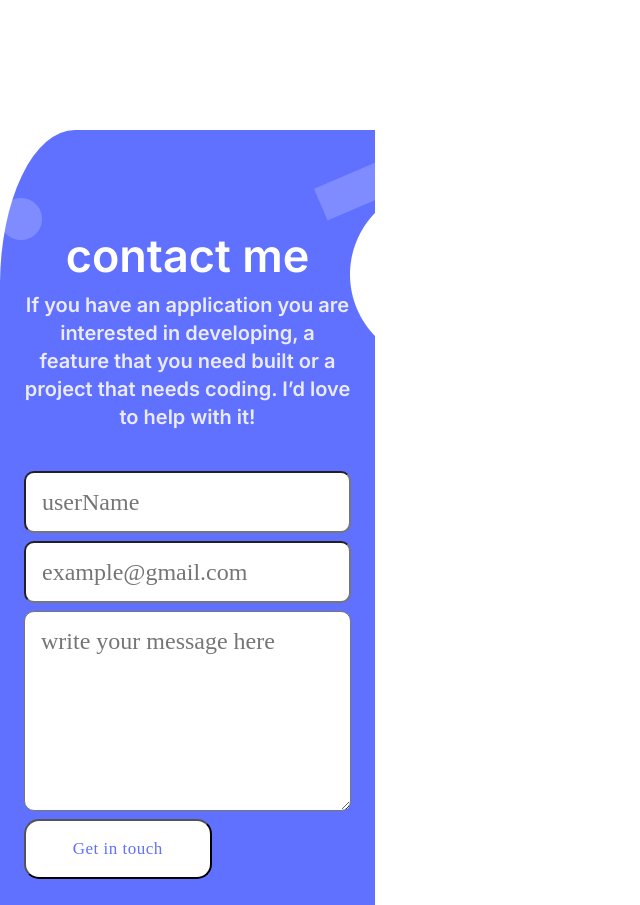
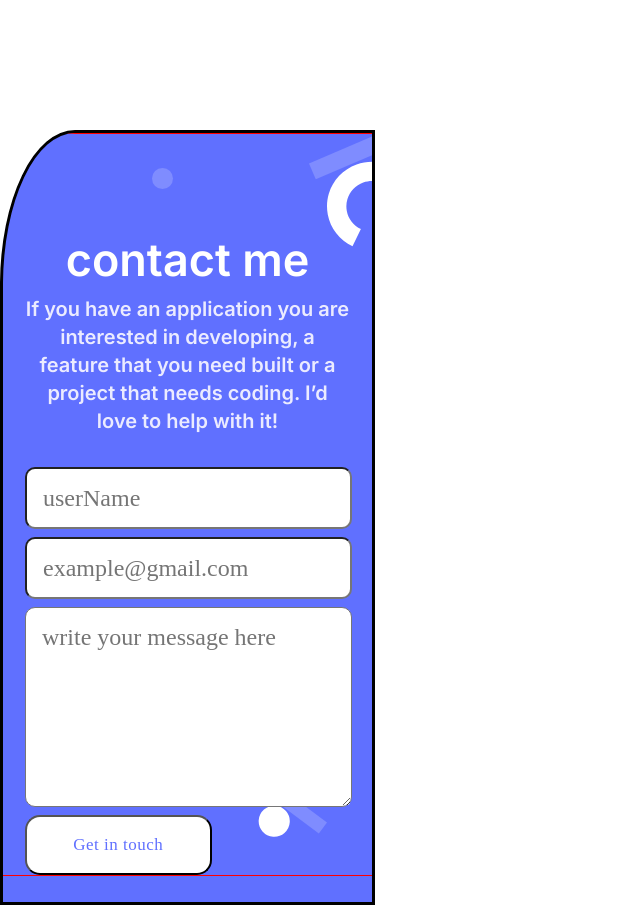
Before and after one commit to Graceshiks/Portfolio, a website: page index.html in a window 1280 px wide. Shown: the part 4800-5705 px from the top of the page, without its empty margins (0-640 px from the left). Drawn offline with Linux system fonts and the light colour scheme; a web font is replaced by a local one.

Commit message:
adding background styling

```diff
--- a/index.html
+++ b/index.html
@@ -199,7 +199,8 @@
           </section>
 </section>
 <!-- ====================================================contact form ======================================== -->
-  <section class="contact-section bg">
+  <section class="contact-section ">
+    <div class="contact-content">
             <div class="contact-me">
               <h2>contact me</h2>
           </div>
@@ -228,7 +229,7 @@
             </div>
           </form>
 
-
+        </div>
       </section>
   </main>
 
--- a/style.css
+++ b/style.css
@@ -339,10 +339,22 @@
   flex-direction: column;
   /* justify-content: start; */
   align-items: center;
-  background-image: url(./images/contact\ form\ shapes-mobile@2x.png);
-  background-repeat: no-repeat;
+  /* padding: 20px; */
+  border: 3px solid black;
+  overflow: hidden;
+
 }
 
+.contact-content{
+  width: 375px;
+  border: 1px solid red;
+  background-image: url(./images/contact-form-shapes-mobile\ \(1\).svg);
+  background-repeat: no-repeat;
+  background-position:right top;
+  position: relative;
+  z-index: 1;
+
+}
 .contact-me{
   margin-top:6.4rem ;
 font-family: 'Poppins';
```
Also changed, not shown: images/contact-form-shapes-mobile (1).svg (added). Lines whose indentation alone changed are shown as unchanged.
